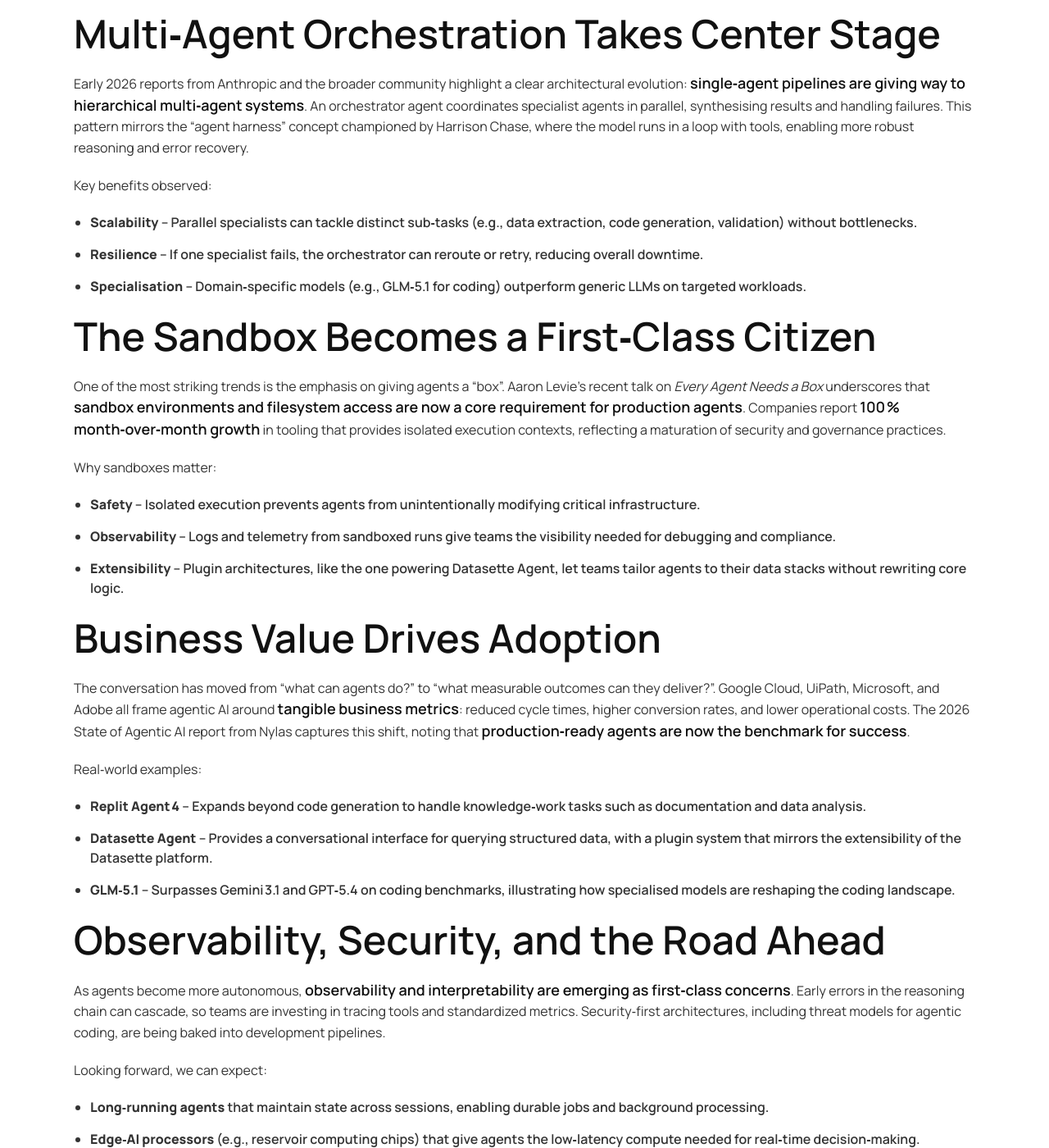
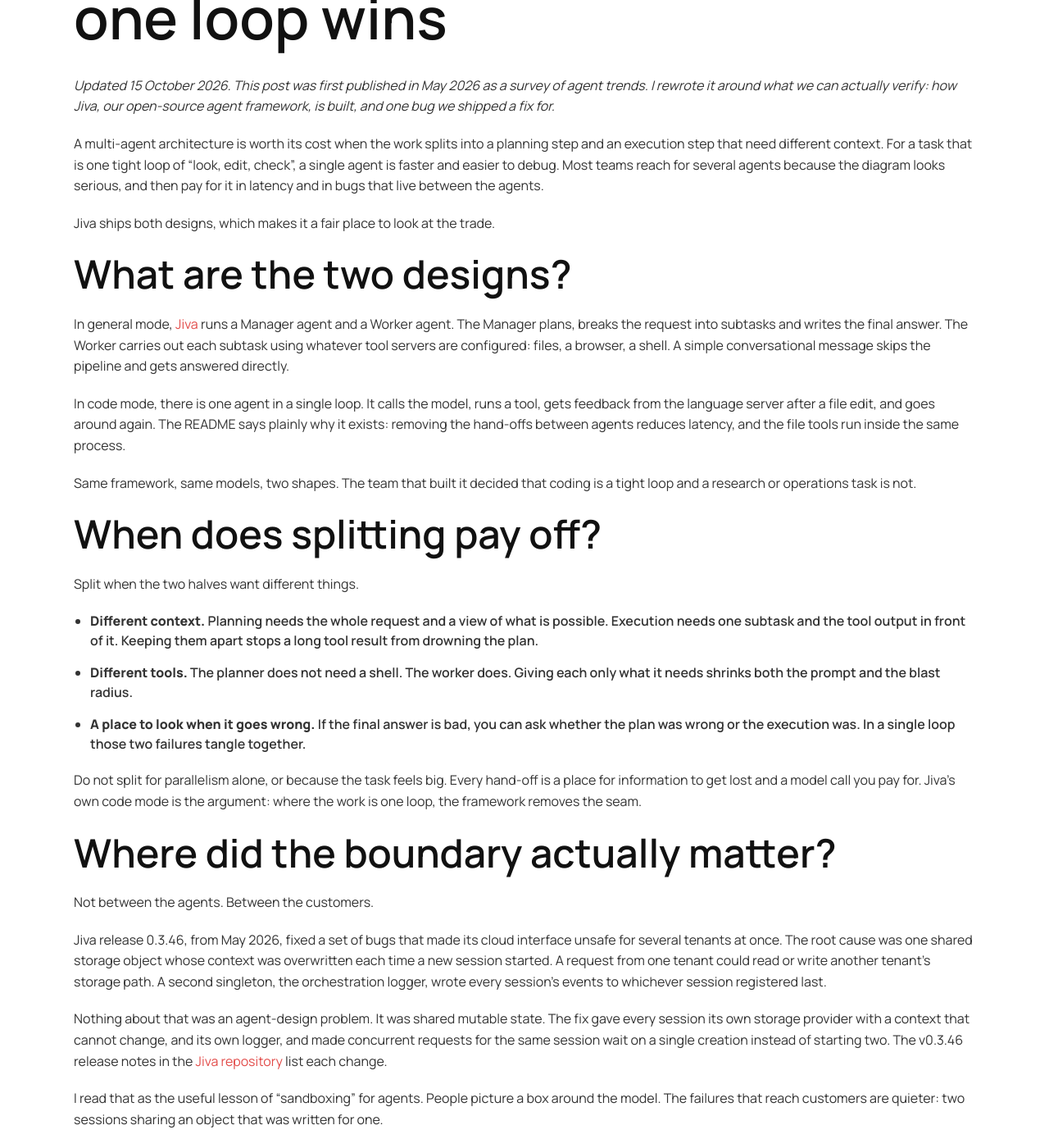
Before and after one commit to gritsa/www-gritsa.github.io, a Jekyll site: the page built from _posts/2026-05-25-agentic-ai-in-production-multi-agent-architectures-and-the-rise-of-the-sandbox.md, in a window 1280 px wide and 1400 px high, scrolled down 1665 px. Shown: the whole window at 82% size. Built offline with Jekyll 4.4.1, drawn with Linux system fonts in a browser that asks for light colours; some of the changed text lies outside the part shown.

Commit message:
Rewrite the multi-agent architectures post in place around verifiable Jiva design and the 0.3.46 isolation fix

```diff
--- a/_posts/2026-05-25-agentic-ai-in-production-multi-agent-architectures-and-the-rise-of-the-sandbox.md
+++ b/_posts/2026-05-25-agentic-ai-in-production-multi-agent-architectures-and-the-rise-of-the-sandbox.md
@@ -1,71 +1,61 @@
 ---
 layout: post
-title: "Agentic AI in Production: Multi‑Agent Architectures and the Rise of the Sandbox"
+title: "Multi-agent architectures: when two agents beat one, and when one loop wins"
 date: 2026-05-25 20:31:57 +0000
-author: "Gritsa"
+last_modified_at: 2026-10-15 16:30:00 +0530
+author: "Amy Loomis"
 categories: "AI Technology"
-tags: "agentic ai, autonomous agents, LLM"
-excerpt: "Exploring how 2026 is turning agentic AI from hype into real‑world production systems."
-description: "A deep dive into multi‑agent architectures, sandbox environments, and business adoption trends shaping agentic AI in 2026."
-keywords: "agentic AI, multi-agent systems, sandbox, production AI, autonomous agents, LLM, business adoption"
+tags:
+  - AI agents
+  - Agent architecture
+  - Multi-tenant
+excerpt: "Splitting an agent in two is a cost you pay for a benefit. Here is when the benefit shows up, and the production bug that taught us where the real boundary sits."
+description: "When a multi-agent architecture is worth it and when a single loop is better, using the manager and worker design in Jiva and a real multi-tenant isolation bug as the examples."
+keywords: "multi-agent architecture, manager worker agents, single agent loop, agent isolation, multi-tenant AI agents"
 featured_image: "/assets/img/posts/2026-05-25-agentic-ai-in-production-multi-agent-architectures-and-the-rise-of-the-sandbox.png"
 ---
 
-## From Prototype to Production
+# Multi-agent architectures: when two agents beat one, and when one loop wins
 
-The buzz around agentic AI has been loud, but 2026 is the year it finally steps out of research labs and into production pipelines. Recent surveys show that **67 % of developers and product leaders are already shipping agentic workflows**, and companies like ClickUp are running thousands of internal agents across sales, marketing, support, and engineering. The shift is no longer theoretical—it's measurable, observable, and, most importantly, trustworthy.
+*Updated 15 October 2026. This post was first published in May 2026 as a survey of agent trends. I rewrote it around what we can actually verify: how Jiva, our open-source agent framework, is built, and one bug we shipped a fix for.*
 
-## Multi‑Agent Orchestration Takes Center Stage
+A multi-agent architecture is worth its cost when the work splits into a planning step and an execution step that need different context. For a task that is one tight loop of "look, edit, check", a single agent is faster and easier to debug. Most teams reach for several agents because the diagram looks serious, and then pay for it in latency and in bugs that live between the agents.
 
-Early 2026 reports from Anthropic and the broader community highlight a clear architectural evolution: **single‑agent pipelines are giving way to hierarchical multi‑agent systems**. An orchestrator agent coordinates specialist agents in parallel, synthesising results and handling failures. This pattern mirrors the “agent harness” concept championed by Harrison Chase, where the model runs in a loop with tools, enabling more robust reasoning and error recovery.
+Jiva ships both designs, which makes it a fair place to look at the trade.
 
-Key benefits observed:
+## What are the two designs?
 
-* **Scalability** – Parallel specialists can tackle distinct sub‑tasks (e.g., data extraction, code generation, validation) without bottlenecks.
-* **Resilience** – If one specialist fails, the orchestrator can reroute or retry, reducing overall downtime.
-* **Specialisation** – Domain‑specific models (e.g., GLM‑5.1 for coding) outperform generic LLMs on targeted workloads.
+In general mode, [Jiva](https://github.com/KarmaloopAI/Jiva) runs a Manager agent and a Worker agent. The Manager plans, breaks the request into subtasks and writes the final answer. The Worker carries out each subtask using whatever tool servers are configured: files, a browser, a shell. A simple conversational message skips the pipeline and gets answered directly.
 
-## The Sandbox Becomes a First‑Class Citizen
+In code mode, there is one agent in a single loop. It calls the model, runs a tool, gets feedback from the language server after a file edit, and goes around again. The README says plainly why it exists: removing the hand-offs between agents reduces latency, and the file tools run inside the same process.
 
-One of the most striking trends is the emphasis on giving agents a “box”. Aaron Levie’s recent talk on *Every Agent Needs a Box* underscores that **sandbox environments and filesystem access are now a core requirement for production agents**. Companies report **100 % month‑over‑month growth** in tooling that provides isolated execution contexts, reflecting a maturation of security and governance practices.
+Same framework, same models, two shapes. The team that built it decided that coding is a tight loop and a research or operations task is not.
 
-Why sandboxes matter:
+## When does splitting pay off?
 
-* **Safety** – Isolated execution prevents agents from unintentionally modifying critical infrastructure.
-* **Observability** – Logs and telemetry from sandboxed runs give teams the visibility needed for debugging and compliance.
-* **Extensibility** – Plugin architectures, like the one powering Datasette Agent, let teams tailor agents to their data stacks without rewriting core logic.
+Split when the two halves want different things.
 
-## Business Value Drives Adoption
+- **Different context.** Planning needs the whole request and a view of what is possible. Execution needs one subtask and the tool output in front of it. Keeping them apart stops a long tool result from drowning the plan.
+- **Different tools.** The planner does not need a shell. The worker does. Giving each only what it needs shrinks both the prompt and the blast radius.
+- **A place to look when it goes wrong.** If the final answer is bad, you can ask whether the plan was wrong or the execution was. In a single loop those two failures tangle together.
 
-The conversation has moved from “what can agents do?” to “what measurable outcomes can they deliver?”. Google Cloud, UiPath, Microsoft, and Adobe all frame agentic AI around **tangible business metrics**: reduced cycle times, higher conversion rates, and lower operational costs. The 2026 State of Agentic AI report from Nylas captures this shift, noting that **production‑ready agents are now the benchmark for success**.
+Do not split for parallelism alone, or because the task feels big. Every hand-off is a place for information to get lost and a model call you pay for. Jiva's own code mode is the argument: where the work is one loop, the framework removes the seam.
 
-Real‑world examples:
+## Where did the boundary actually matter?
 
-* **Replit Agent 4** – Expands beyond code generation to handle knowledge‑work tasks such as documentation and data analysis.
-* **Datasette Agent** – Provides a conversational interface for querying structured data, with a plugin system that mirrors the extensibility of the Datasette platform.
-* **GLM‑5.1** – Surpasses Gemini 3.1 and GPT‑5.4 on coding benchmarks, illustrating how specialised models are reshaping the coding landscape.
+Not between the agents. Between the customers.
 
-## Observability, Security, and the Road Ahead
+Jiva release 0.3.46, from May 2026, fixed a set of bugs that made its cloud interface unsafe for several tenants at once. The root cause was one shared storage object whose context was overwritten each time a new session started. A request from one tenant could read or write another tenant's storage path. A second singleton, the orchestration logger, wrote every session's events to whichever session registered last.
 
-As agents become more autonomous, **observability and interpretability are emerging as first‑class concerns**. Early errors in the reasoning chain can cascade, so teams are investing in tracing tools and standardized metrics. Security‑first architectures, including threat models for agentic coding, are being baked into development pipelines.
+Nothing about that was an agent-design problem. It was shared mutable state. The fix gave every session its own storage provider with a context that cannot change, and its own logger, and made concurrent requests for the same session wait on a single creation instead of starting two. The v0.3.46 release notes in the [Jiva repository](https://github.com/KarmaloopAI/Jiva) list each change.
 
-Looking forward, we can expect:
+I read that as the useful lesson of "sandboxing" for agents. People picture a box around the model. The failures that reach customers are quieter: two sessions sharing an object that was written for one.
 
-* **Long‑running agents** that maintain state across sessions, enabling durable jobs and background processing.
-* **Edge‑AI processors** (e.g., reservoir computing chips) that give agents the low‑latency compute needed for real‑time decision‑making.
-* **Standardised agent harnesses** that abstract away the loop‑and‑tool pattern, making it easier for developers to build reliable agents.
+## What should you do with this?
 
-## What This Means for Teams Building Agentic AI
+1. **Start with one agent.** Add a second only when you can name the context or the tools it should not share with the first.
+2. **Give each session its own state.** Storage, logs, conversation history. If something is a singleton, ask what happens when two customers hit it in the same second.
+3. **Write the test for concurrency before the second customer arrives.** Two sessions, interleaved, checking that neither sees the other's data.
+4. **Keep the hand-offs few and inspectable.** Log what the planner asked for and what the worker returned, per session.
 
-For organisations ready to adopt agentic AI, the roadmap is clear:
-
-1. **Start with a sandbox** – Provide agents with isolated environments and filesystem access.
-2. **Adopt a multi‑agent architecture** – Use an orchestrator to coordinate specialists and handle failures.
-3. **Invest in observability** – Implement tracing, logging, and metrics from day one.
-4. **Focus on business outcomes** – Align agent capabilities with measurable KPIs.
-
-By following these principles, teams can move beyond hype and deliver **autonomous agents that truly augment human work**.
-
----
-
-*Ready to explore how autonomous agents can transform your workflows? Visit [Gritsa Technologies](https://www.gritsa.com) to learn more about our Jiva framework and start building production‑grade agentic AI today.*
+If you are weighing an agent project and want to know whether it needs one agent or several, [our AI agents service](/services/ai-agents/) is where that conversation starts. Before you build anything, [write the test](/blog/2026/10/12/write-the-test-before-you-hire-the-agent/) that says what a correct run looks like, and read [what breaks first when agents talk to your systems](/blog/2026/10/07/mcp-servers-in-production-what-breaks-first/).
```
